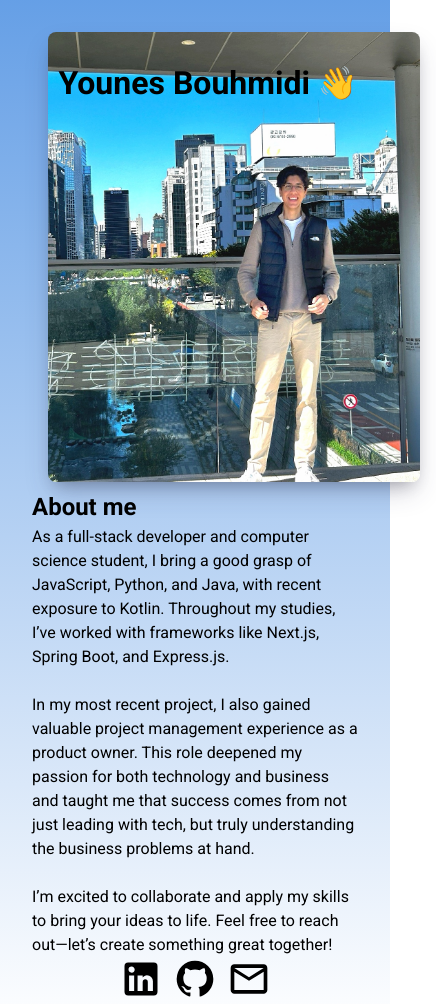
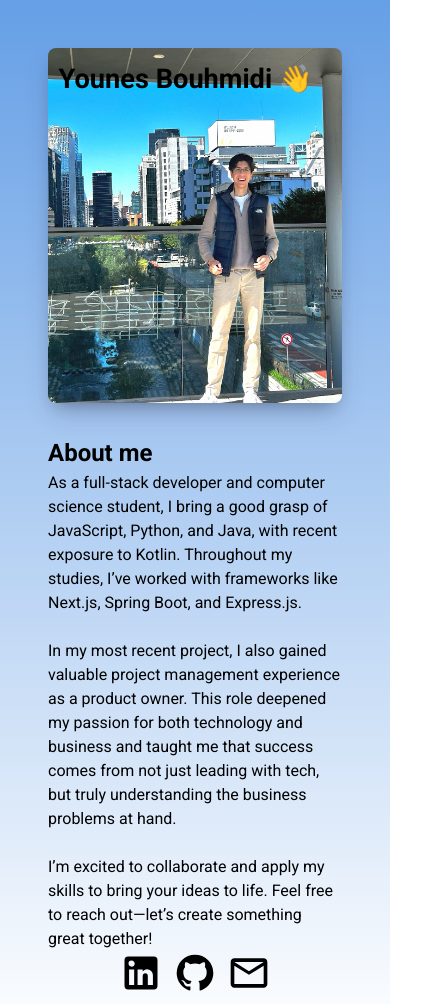
Before and after one commit to YounesBB/HomeBase, a plain HTML site: page index.html in a window 390 px wide. Shown: the top 1004 px of the page, 436 px wide, since content can reach past the window. Drawn offline with Linux system fonts and the light colour scheme.

Commit message:
Improve responsive design for tablet and mobile

```diff
--- a/index.html
+++ b/index.html
@@ -19,7 +19,7 @@
     <picture>
       <img
           id="profile-picture"
-          src="./images/my-pic.jpg"
+          src="./images/my_pic.jpg"
           alt="profile picture of Author"
         />
     </picture>
--- a/style.css
+++ b/style.css
@@ -16,6 +16,15 @@ body {
   margin: 0;
 }
 
+img,
+picture,
+video,
+canvas,
+svg {
+  display: block;
+  max-width: 100%;
+}
+
 input,
 button,
 textarea,
@@ -25,6 +34,10 @@ select {
 
 h1 {
   margin-bottom: 15px;
+}
+
+header h1 {
+  font-size: 3em;
 }
 
 p,
@@ -87,12 +100,12 @@ footer {
   display: flex;
   flex-direction: column;
   justify-content: space-evenly;
+  padding: 10px;
 
 }
 
 
 header img {
-  max-height: 450px;
   border-radius: 8px;
   box-shadow: rgba(50, 50, 93, 0.25) 0px 13px 27px -5px,
     rgba(0, 0, 0, 0.3) 0px 8px 16px -8px;
@@ -112,6 +125,13 @@ svg {
 
 svg:hover {
   transform: scale(1.3);
+}
+
+.about-me {
+  display: flex;
+  flex-direction: column;
+  justify-content: space-evenly;
+  padding: 1rem;
 }
 
 .about-me .social-media-icons {
@@ -175,13 +195,14 @@ svg:hover {
 @media (max-width: 600px) {
   header picture {
     padding: 1rem;
+    justify-content: center;
   }
 
   header h1 {
     position: absolute;
     top: 7%;
     left: 15%;
-    font-size: 2em;
+    font-size: 1.7em;
   }
 
   header {
@@ -199,7 +220,7 @@ svg:hover {
   }
 
   #infront-korean-temple {
-    padding: 0;
+    padding: 10px;
     display: block;
     margin: auto;
     justify-content: center;
```
Also changed, not shown: images/my_pic.jpg (renamed from images/my-pic.jpg), 3 other files.
